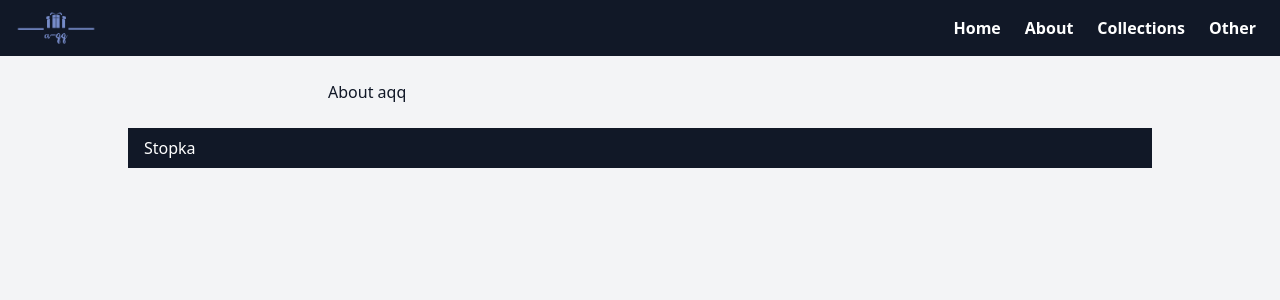
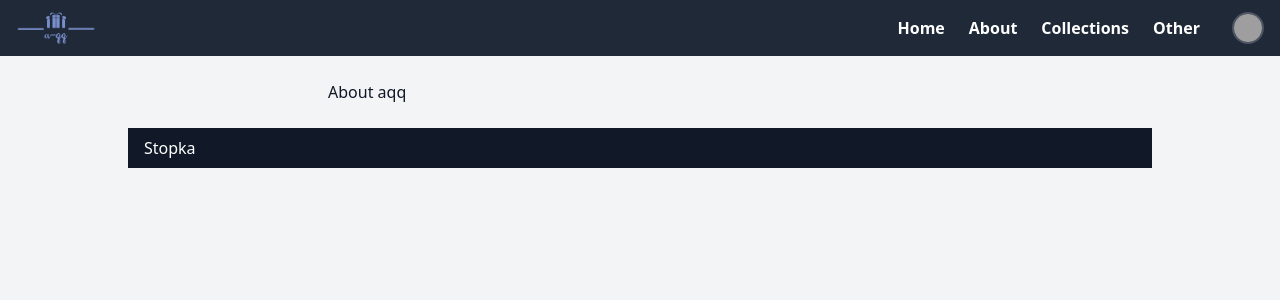
Before and after one commit to a-qq/eshop, a Next.js app: page /about in a window 1280 px wide. Shown: the top 300 px of the page. Built offline with nearby package versions, Linux system fonts and the light colour scheme; grey boxes are pictures that could not be loaded.

Commit message:
added account dropdown component

```diff
--- /dev/null
+++ b/components/AccountDropdown.tsx
@@ -0,0 +1,63 @@
+import React, { useEffect, useState } from "react";
+
+export const AccountDropdown = ({ className = "" }) => {
+  const [open, setOpen] = useState(false);
+
+  const handleEscape = (e: KeyboardEvent) => {
+    if (e.key === `Esc` || e.key === `Escape`) {
+      setOpen(false);
+    }
+  };
+
+  useEffect(() => {
+    window.addEventListener("keydown", handleEscape);
+    return () => {
+      window.removeEventListener("keydown", handleEscape);
+    };
+  }, [open]);
+
+  return (
+    <div className={`relative ${className}`}>
+      <button
+        onClick={() => setOpen(!open)}
+        className="relative z-10 block h-8 w-8 rounded-full overflow-hidden border-2 border-gray-600 focus:outline-none focus:border-white"
+      >
+        <img
+          className="h-full w-full object-cover"
+          src="https://images.unsplash.com/photo-1570295999919-56ceb5ecca61?ixlib=rb-1.2.1&ixid=MnwxMjA3fDB8MHxwaG90by1wYWdlfHx8fGVufDB8fHx8&auto=format&fit=crop&w=880&q=80"
+          alt="Your avatar"
+        />
+      </button>
+
+      {open ? (
+        <>
+          <button
+            onClick={() => setOpen(false)}
+            tabIndex={-1}
+            className="fixed inset-0 h-full w-full cursor-default"
+          ></button>
+          <div className="absolute right-0 mt-2 py-2 w-24 bg-white rounded-lg shadow-xl">
+            <a
+              href="#"
+              className="block px-4 py-2 text-gray-800 hover:bg-indigo-300 hover:text-text-gray-900"
+            >
+              Settings
+            </a>
+            <a
+              href="#"
+              className="block px-4 py-2 text-gray-800 hover:bg-indigo-300 hover:text-text-gray-900"
+            >
+              Support
+            </a>
+            <a
+              href="#"
+              className="block px-4 py-2 text-gray-800 hover:bg-indigo-300 hover:text-text-gray-900"
+            >
+              Sign out
+            </a>
+          </div>
+        </>
+      ) : null}
+    </div>
+  );
+};
--- a/components/Navbar.tsx
+++ b/components/Navbar.tsx
@@ -1,20 +1,19 @@
 import { Bars3Icon, XMarkIcon } from "@heroicons/react/24/outline";
 import { useState } from "react";
+import { AccountDropdown } from "./AccountDropdown";
 
 export const Navbar = () => {
   const [open, setOpen] = useState(false);
 
   return (
-    <header className="bg-gray-900 sm:flex sm:justify-between sm:items-center sm:px-4 sm:py-3">
+    <header className="bg-gray-800 sm:flex sm:justify-between sm:items-center sm:px-4 sm:py-3">
       <div className="flex items-center justify-between px-4 py-3 sm:p-0">
         <div>
           <img className="h-8" src="/aqq_logo.svg" alt="a-qq logo" />
         </div>
         <div className="sm:hidden">
           <button
-            onClick={() => {
-              setOpen(!open);
-            }}
+            onClick={() => setOpen(!open)}
             type="button"
             className="block text-gray-500 hover:text-white focus:text-white focus:outline-none"
           >
@@ -26,15 +25,16 @@ export const Navbar = () => {
           </button>
         </div>
       </div>
-      <div className={`${open ? "block" : "hidden"} px-2 pt-2 pb-4 sm:flex sm:p-0`}>
+      <nav className={`${open ? "block" : "hidden"} sm:block`}>
+        <div className="px-2 pt-2 pb-4 sm:flex sm:p-0">
           <a
-          href="#"
+            href="/"
             className="block text-white font-semibold rounded px-2 py-1 hover:bg-gray-800"
           >
             Home
           </a>
           <a
-          href="#"
+            href="/about"
             className="mt-1 block text-white font-semibold rounded px-2 py-1 hover:bg-gray-800 sm:mt-0 sm:ml-2"
           >
             About
@@ -51,7 +51,30 @@ export const Navbar = () => {
           >
             Other
           </a>
+          <AccountDropdown className="hidden sm:block sm:ml-6" />
         </div>
+        <div className="px-4 py-5 border-t border-gray-800 sm:hidden">
+          <div className="flex items-center">
+            <img
+              className="h-8 w-8 border-2 border-gray-600 rounded-full object-cover"
+              src="https://images.unsplash.com/photo-1570295999919-56ceb5ecca61?ixlib=rb-1.2.1&ixid=MnwxMjA3fDB8MHxwaG90by1wYWdlfHx8fGVufDB8fHx8&auto=format&fit=crop&w=880&q=80"
+              alt="Your avatar"
+            />
+            <span className="ml-3 font-semibold text-white">Adam Kowalski</span>
+          </div>
+          <div className="mt-4">
+            <a href="#" className="block text-gray-400 hover:text-white">
+              Settings
+            </a>
+            <a href="#" className="mt-2 block text-gray-400 hover:text-white">
+              Support
+            </a>
+            <a href="#" className="mt-2 block text-gray-400 hover:text-white">
+              Sign out
+            </a>
+          </div>
+        </div>
+      </nav>
     </header>
   );
 };
```
Lines whose indentation alone changed are shown as unchanged.
